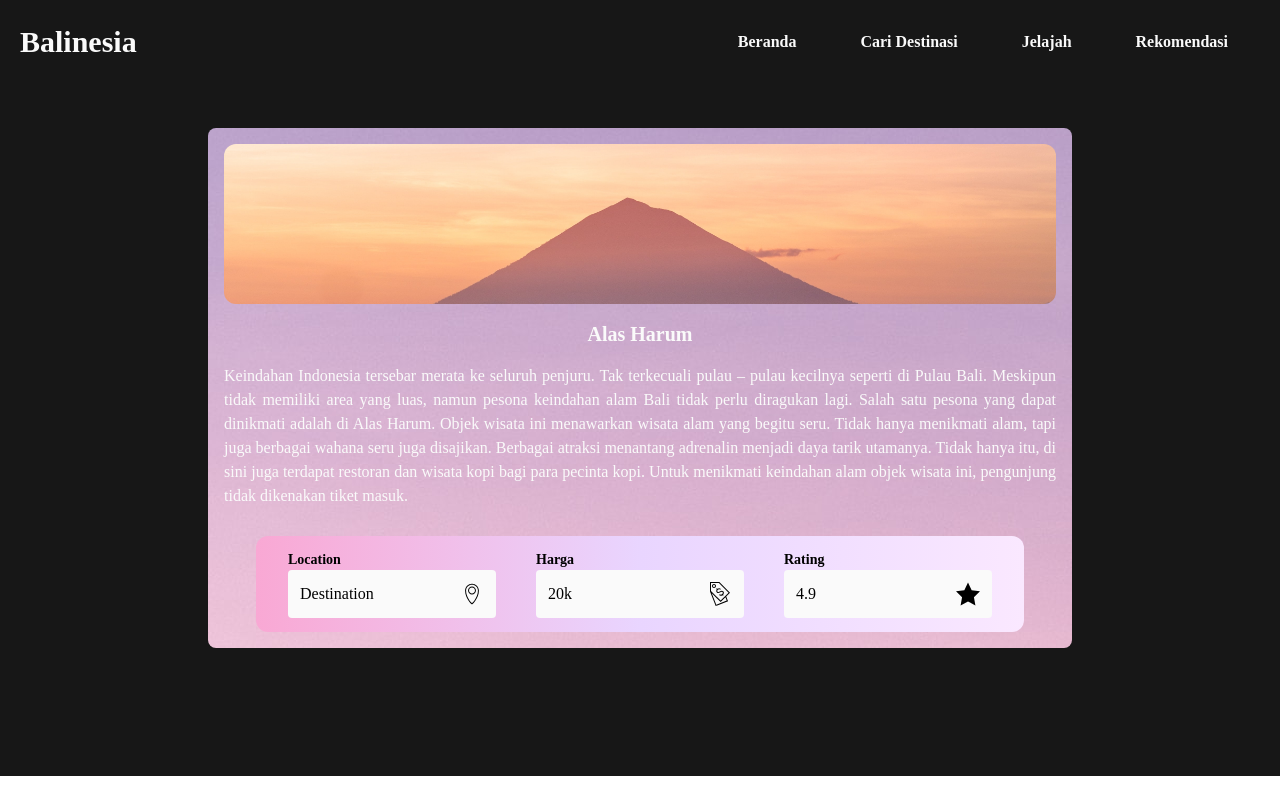
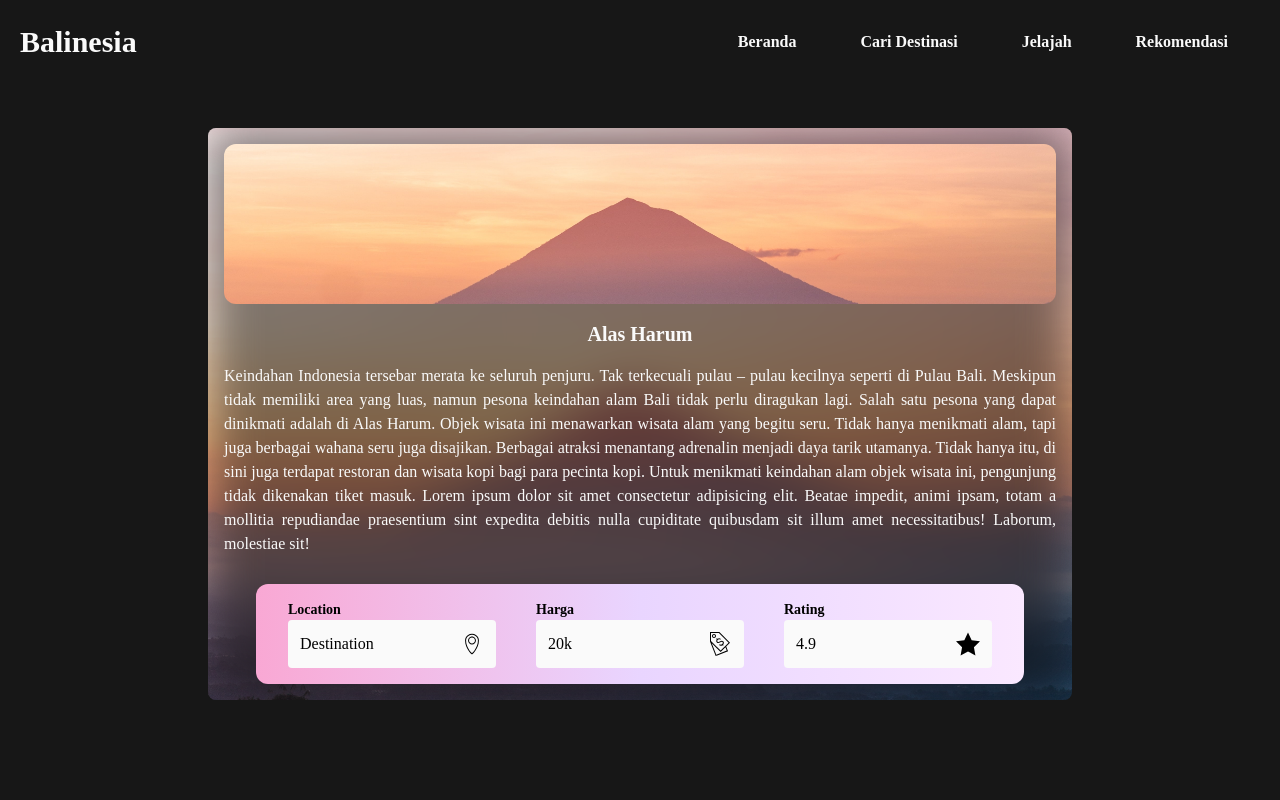
Before and after one commit to Achziil/Balinesia, a React (Create React App) app: page /details in a window 1280 px wide. Shown: the top 800 px of the page. Built offline with nearby package versions, Linux system fonts and the light colour scheme.

Commit message:
Add Details Page And Section Details

```diff
--- a/src/components/Destination.jsx
+++ b/src/components/Destination.jsx
@@ -7,16 +7,17 @@ const Destination = () => {
     <>
       <section id="Destinasi">
             <div className="w-full h-full bg-theme3">
-                  <div className="relative px-4 py-32 px-52 mx-auto md:max-w-none">
-                        <div className="min-h-full bg-slate-700 bg-opacity-30 backdrop-blur backdrop-brightness-50 p-3 rounded-lg p-4" style={{ backgroundImage: `url('${wisata1}')` }}>
+                  <div className="relative px-4 py-32 pb-60 px-52 mx-auto my-auto md:max-w-none">
+                        <div className="h-full bg-opacity-30 bg-center overflow-hidden  rounded-lg bg-cover bg-no-repeat" style={{ backgroundImage: `url('${wisata1}')` }}>
+                              <div className="min-h-full backdrop-blur-xl backdrop-brightness-50 p-4">
                               <div>
                                     <img className="w-full h-40 object-cover rounded-xl" src={wisata1} alt="" />
                               </div>
                               <div className=" text-theme1 mt-4">
                                     <h1 className="text-center font-bold text-xl">Alas Harum</h1>
-                                    <p className="text-justify text-base mt-4">Keindahan Indonesia tersebar merata ke seluruh penjuru. Tak terkecuali pulau – pulau kecilnya seperti di Pulau Bali. Meskipun tidak memiliki area yang luas, namun pesona keindahan alam Bali tidak perlu diragukan lagi. Salah satu pesona yang dapat dinikmati adalah di Alas Harum. Objek wisata ini menawarkan wisata alam yang begitu seru. Tidak hanya menikmati alam, tapi juga berbagai wahana seru juga disajikan. Berbagai atraksi menantang adrenalin menjadi daya tarik utamanya. Tidak hanya itu, di sini juga terdapat restoran dan wisata kopi bagi para pecinta kopi. Untuk menikmati keindahan alam objek wisata ini, pengunjung tidak dikenakan tiket masuk. </p>
+                                    <p className="text-justify text-base mt-4">Keindahan Indonesia tersebar merata ke seluruh penjuru. Tak terkecuali pulau – pulau kecilnya seperti di Pulau Bali. Meskipun tidak memiliki area yang luas, namun pesona keindahan alam Bali tidak perlu diragukan lagi. Salah satu pesona yang dapat dinikmati adalah di Alas Harum. Objek wisata ini menawarkan wisata alam yang begitu seru. Tidak hanya menikmati alam, tapi juga berbagai wahana seru juga disajikan. Berbagai atraksi menantang adrenalin menjadi daya tarik utamanya. Tidak hanya itu, di sini juga terdapat restoran dan wisata kopi bagi para pecinta kopi. Untuk menikmati keindahan alam objek wisata ini, pengunjung tidak dikenakan tiket masuk. Lorem ipsum dolor sit amet consectetur adipisicing elit. Beatae impedit, animi ipsam, totam a mollitia repudiandae praesentium sint expedita debitis nulla cupiditate quibusdam sit illum amet necessitatibus! Laborum, molestiae sit!</p>
                               </div>
-                              <div className="container bg-gradient-to-l from-fuchsia-100 via-purple-200 to-pink-300 w-full h-24 rounded-xl p-4 flex gap-10 items-center justify-center mx-auto max-w-3xl mt-7">
+                              <div className="container bg-gradient-to-l from-fuchsia-100 via-purple-200 to-pink-300 w-full h-full rounded-xl p-4 flex flex-wrap gap-10 items-center justify-center mx-auto max-w-3xl mt-7">
                                     <div className="content-container max-w-sm">
                                           <h2 className="font-semibold text-sm">Location</h2>
                                           <div className="bg-theme1 p-3 w-52 rounded flex items-center justify-between">
@@ -44,6 +45,7 @@ const Destination = () => {
                                           </div>
                                     </div>
                               </div>
+                              </div>
                         </div>
                   </div>
             </div>
```
